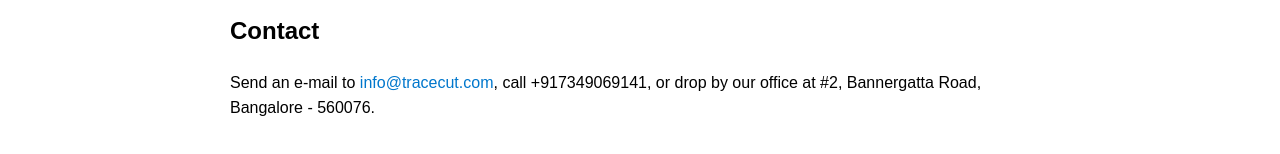
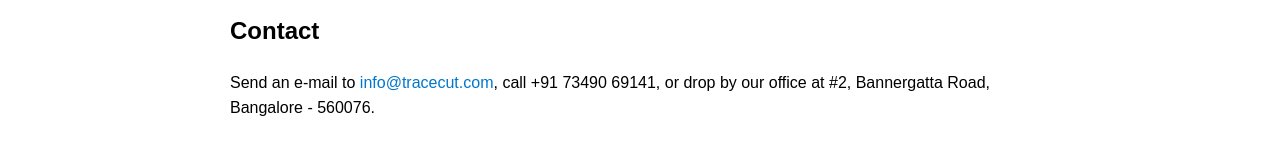
Before and after one commit to wiseshinobi/tracecut, a plain HTML site: page index.html in a window 1280 px wide. Shown: the part 776-930 px from the top of the page. Drawn offline with Linux system fonts and the light colour scheme.

Commit message:
Minor fix

```diff
--- a/index.html
+++ b/index.html
@@ -113,7 +113,7 @@
                 <em>&quot;I have worked with multiple software vendors over the last 15 years in South Korea and India, and Tracecut has been the easiest and fastest to work with!&quot;</em>&nbsp;-&nbsp;Seon Lee,&nbsp;Reliance.
             </p>
             <h2>Contact</h2>
-            <p>Send an e-mail to <a href="mailto:info@tracecut.com">info@tracecut.com</a>, call +917349069141, or drop by our office at #2, Bannergatta Road, Bangalore&nbsp;-&nbsp;560076.</p>
+            <p>Send an e-mail to <a href="mailto:info@tracecut.com">info@tracecut.com</a>, call +91&nbsp;73490&nbsp;69141, or drop by our office at #2, Bannergatta Road, Bangalore&nbsp;-&nbsp;560076.</p>
         </div>
     </body>
 </html>
```
